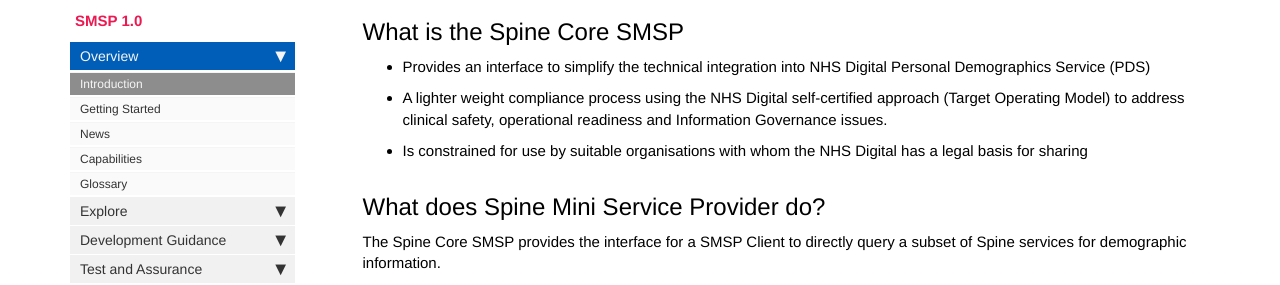
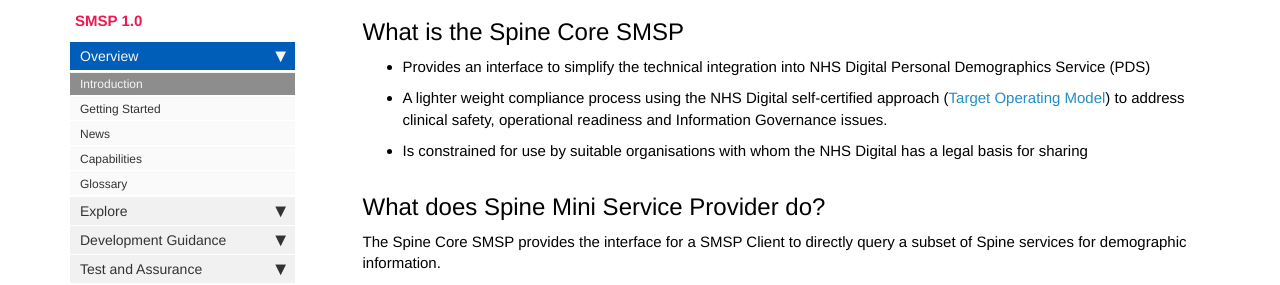
Before and after one commit to dobsonrd/smsp, a Jekyll site: the page built from index.md, in a window 1280 px wide and 900 px high, scrolled down 307 px. Shown: the part 171-456 px from the top of the window. Built offline with Jekyll 4.4.1, drawn with Linux system fonts in a browser that asks for light colours; nearby versions of some CDN libraries; comment, search, counter and statistics services are not loaded; part of the change alters nothing that is shown.

```diff
--- a/index.md
+++ b/index.md
@@ -15,7 +15,7 @@ The NHS Digital demographics ITK spine mini service specification was published
 
 ## What is the Spine Core SMSP
 * Provides an interface to simplify the technical integration into NHS Digital Personal Demographics Service (PDS)
-* A lighter weight compliance process using the NHS Digital self-certified approach (Target Operating Model) to address clinical safety, operational readiness and Information Governance issues.
+* A lighter weight compliance process using the NHS Digital self-certified approach ([Target Operating Model](smsp_tom.html)) to address clinical safety, operational readiness and Information Governance issues.
 * Is constrained for use by suitable organisations with whom the NHS Digital has a legal basis for sharing
 
 ## What does Spine Mini Service Provider do?
```
